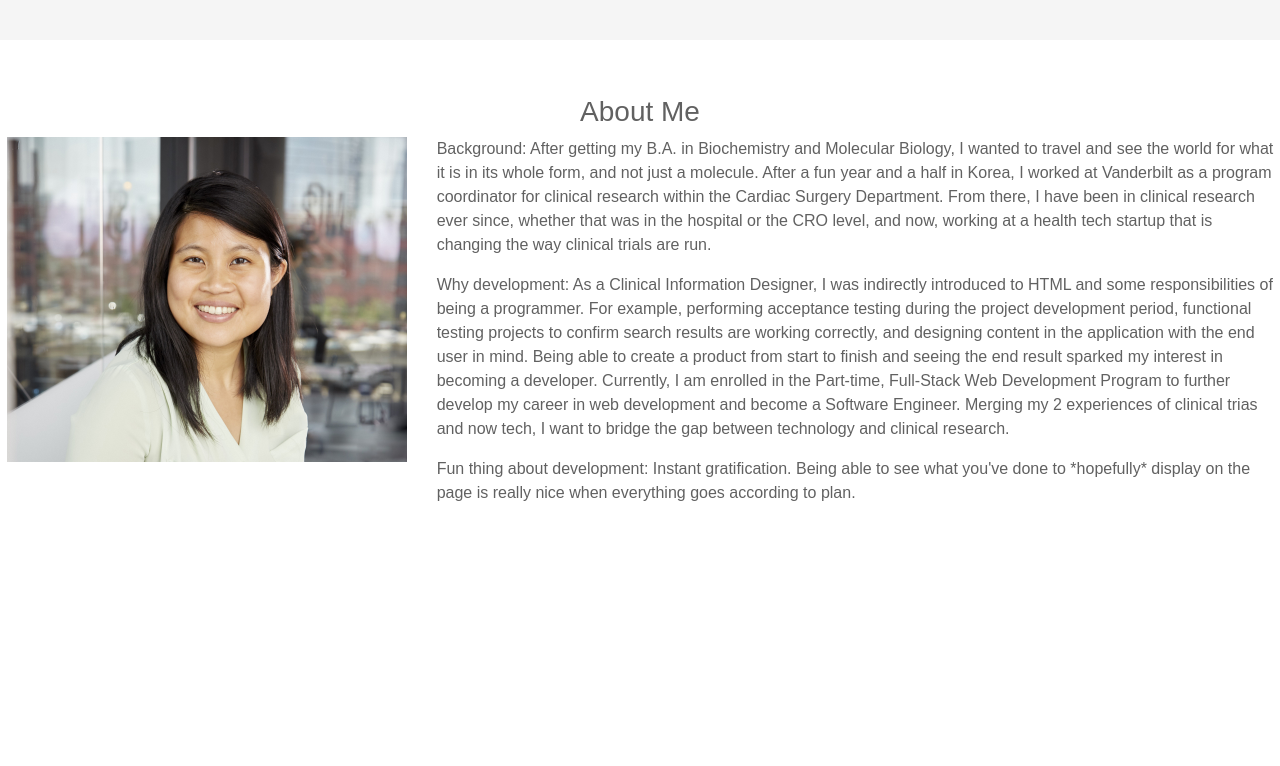
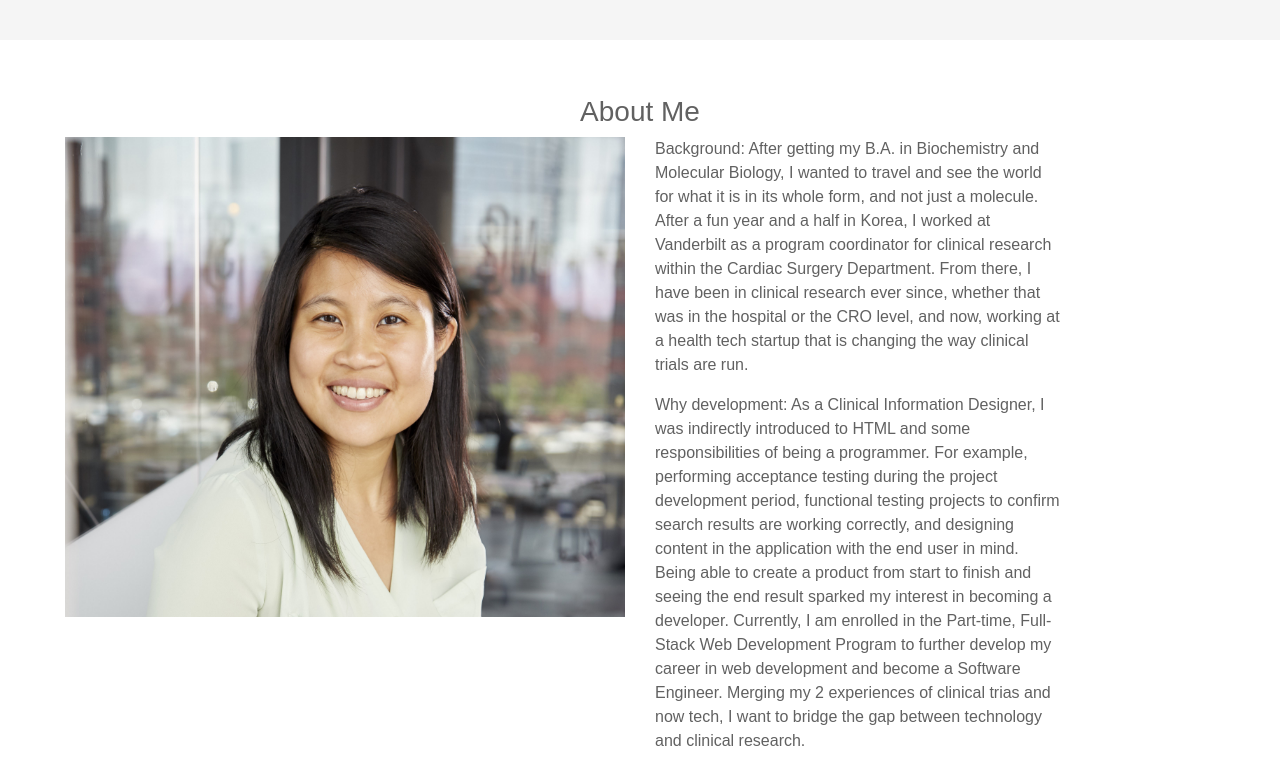
Before and after one commit to djunaim/personalBioSite, a website built with webpack: page src/index.html in a window 1280 px wide. Shown: the part 760-1526 px from the top of the page. Built offline with nearby package versions, Linux system fonts and the light colour scheme; some packages are replaced by stand-ins of ours; no server answers; files whose address does not match are found by name.

Commit message:
updated spacing on about me section

```diff
--- a/src/index.html
+++ b/src/index.html
@@ -42,10 +42,10 @@
     <!-- TODO: Fill in bio info here: What is your background? Why do you want to go into development? What do you love about development? -->
     <h3 id="bioPageTitle">About Me</h3>
     <div class="row">
-      <div class="profileImage col-md-4">
-        <img src="https://raw.githubusercontent.com/djunaim/personalBioSite/master/src/profilePic/Industrious%20__135_07-18_2.jpg" style="width: 25rem;"/>
+      <div class="profileImage col-lg-6">
+        <img src="https://raw.githubusercontent.com/djunaim/personalBioSite/master/src/profilePic/Industrious%20__135_07-18_2.jpg" style="width: 35rem; height: 30rem;"/>
       </div>
-      <div class="aboutMe col-md-8">
+      <div class="aboutMe col-lg-4">
         <p>Background: After getting my B.A. in Biochemistry and Molecular Biology, I wanted to travel and see the world for what it is in its whole form, and not just a molecule. After a fun year and a half in Korea, I worked at Vanderbilt as a program coordinator for clinical research within the Cardiac Surgery Department. From there, I have been in clinical research ever since, whether that was in the hospital or the CRO level, and now, working at a health tech startup that is changing the way clinical trials are run.</p>
         <p>Why development: As a Clinical Information Designer, I was indirectly introduced to HTML and some responsibilities of being a programmer. For example, performing acceptance testing during the project development period, functional testing projects to confirm search results are working correctly, and designing content in the application with the end user in mind. Being able to create a product from start to finish and seeing the end result sparked my interest in becoming a developer. Currently, I am enrolled in the Part-time, Full-Stack Web Development Program to further develop my career in web development and become a Software Engineer. Merging my 2 experiences of clinical trias and now tech, I want to bridge the gap between technology and clinical research.</p>
         <p>Fun thing about development: Instant gratification. Being able to see what you've done to *hopefully* display on the page is really nice when everything goes according to plan.</p>
```
